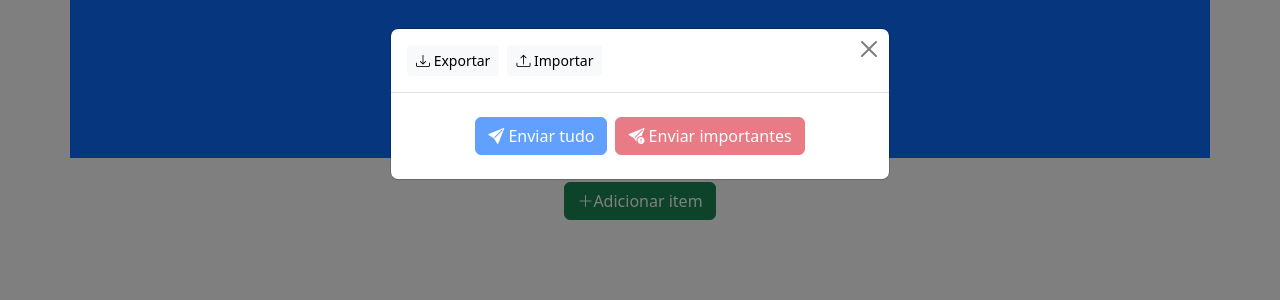
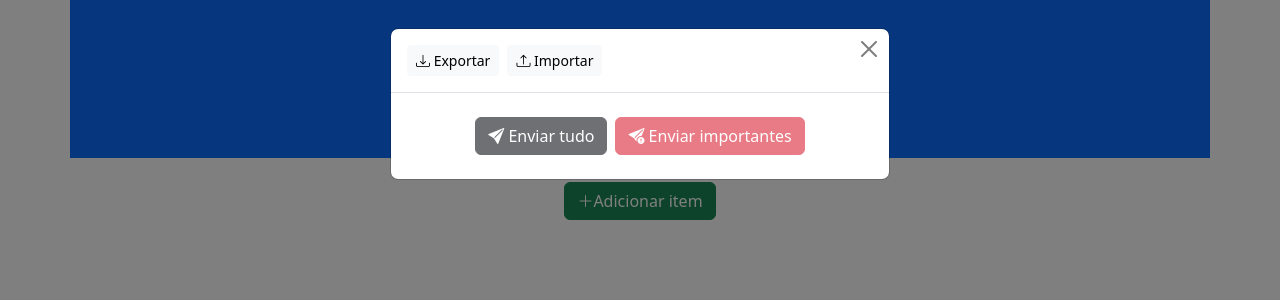
Before and after one commit to benhurk/Meu-Estoque, a React (Vite) app: page / in a window 1280 px wide. Both pictures are taken after a click on the button 640 px from the left and 115 px from the top of the page. Shown: the top 300 px of the page. Built offline with nearby package versions, Linux system fonts and the light colour scheme.

Commit message:
Changed the color

```diff
--- a/src/components/SendButton/index.tsx
+++ b/src/components/SendButton/index.tsx
@@ -42,7 +42,7 @@ export default function SendButton({ sendMode }: Props) {
 
     if (sendMode === 'all') {
         return (
-            <button type="button" className="btn btn-primary" disabled={listItems.length > 0 ? false : true} data-dismiss="modal" onClick={() => sendAll()}>
+            <button type="button" className="btn btn-dark" disabled={listItems.length > 0 ? false : true} data-dismiss="modal" onClick={() => sendAll()}>
                 <i className="bi bi-send-fill" />
                 &nbsp;Enviar tudo
             </button>
```
